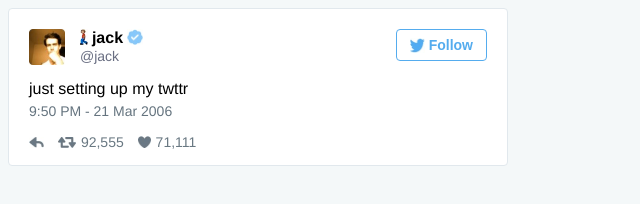
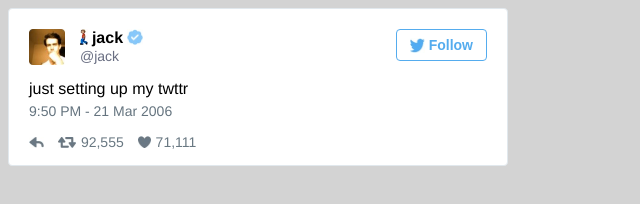
Before and after one commit to anaamilo/tweet-clone, a plain HTML site: page starter-code/tweet-clone.html in a window 1280 px wide. Shown: the whole page, without its empty margins (0-640 px from the left). Drawn offline with Linux system fonts and the light colour scheme.

Commit message:
changing background color

```diff
--- a/starter-code/tweet-clone.css
+++ b/starter-code/tweet-clone.css
@@ -12,7 +12,7 @@
 
 body {
   font-family: Helvetica, Arial, sans-serif;
-  background-color: rgb(244, 248, 249);
+  background-color: lightgray;
 }
 
 .container {
```
